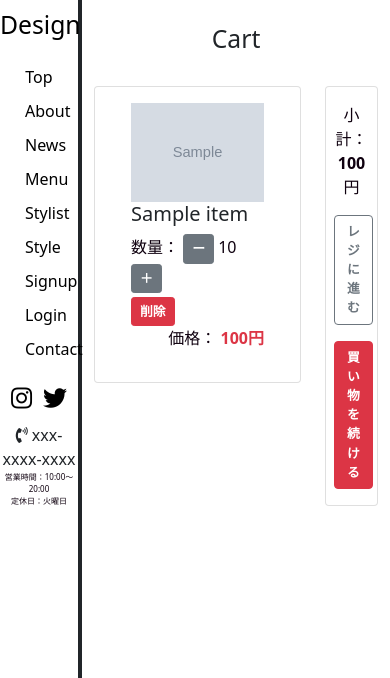
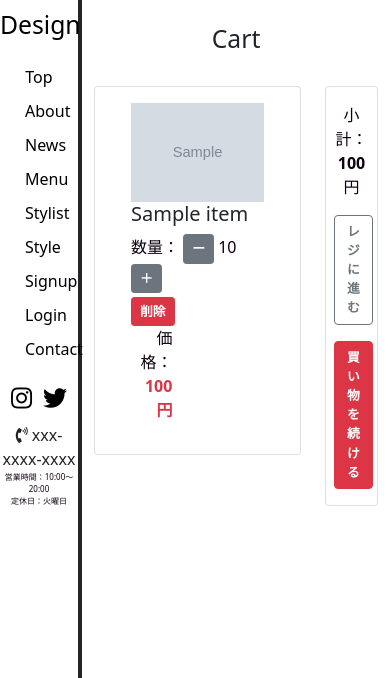
Before and after one commit to akihiro-hosoya/hair-salon, a Django app: template ec/templates/ec/order.html in a window 390 px wide. Shown: the top 678 px of the page. Run offline with Django 3.2, Linux system fonts and the light colour scheme; the template is opened without the code that fills it: values that come from a table or form of the project are taken from there, others are empty; tables that the repository leaves empty hold one stand-in row (values such as "Sample post"); grey boxes marked "Sample" are stand-in pictures; some libraries are stand-ins or nearby versions.

Commit message:
レイアウト修正

```diff
--- a/ec/templates/ec/order.html
+++ b/ec/templates/ec/order.html
@@ -19,7 +19,7 @@
                                 <div class="col-md-3 text-center">
                                     <img src="{{ order_item.item.image.url }}" class="img-fluid" alt="{{ order_item.item.title }}">
                                 </div>
-                                <div class="col-md-6">
+                                <div class="col-12 col-md-6">
                                     <h5>{{ order_item.item.title }}</h5>
                                     <p class="mb-1">
                                         数量：
@@ -31,7 +31,7 @@
                                         <span class="btn btn-danger btn-sm">削除</span>
                                     </a>
                                 </div>
-                                <div class="col-md-3 text-right">
+                                <div class="col-5 col-md-3 text-right">
                                     <p>
                                         価格：
                                         <span class="text-danger font-weight-bold">
```
